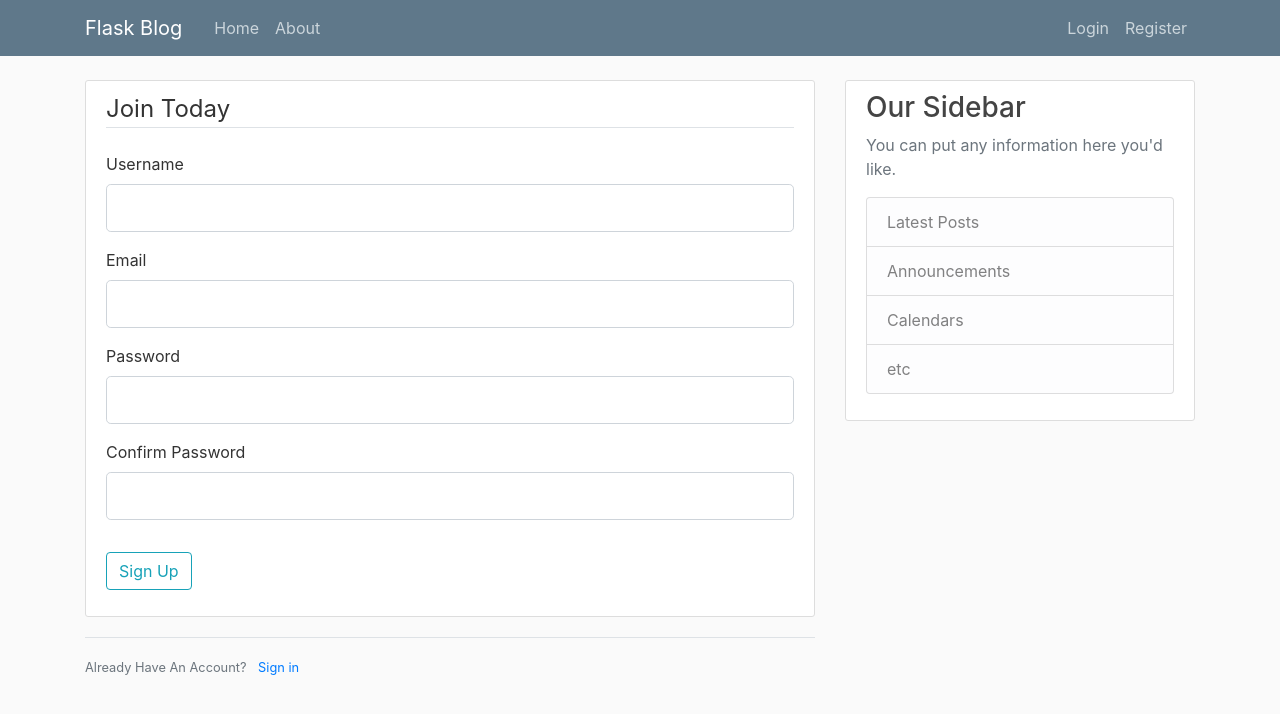
After one commit to ZongruiL/MyBlog, a Flask app: page /register in a window 1280 px wide. The commit adds this page. Shown: the top 714 px of the page. Run offline with Flask 2, Linux system fonts and the light colour scheme.

Commit message:
add input form

```diff
--- a/Flask_Blog/flaskblog.py
+++ b/Flask_Blog/flaskblog.py
@@ -1,5 +1,9 @@
-from flask import Flask,render_template,url_for
+from flask import Flask,render_template,url_for,flash,redirect
+from forms import RegistrationForm,LoginForm
+from flask_sqlalchemy import SQLAlchemy
 app = Flask(__name__)
+
+app.config['SECRET_KEY'] = 'f27d76de11771ec8a992862795014b55'
 
 posts = [
     {
@@ -25,5 +29,25 @@ def home():
 def about():
     return render_template('about.html',title='About')
 
+@app.route('/register',methods=['get','post'])
+def register():
+    form = RegistrationForm()
+    if form.validate_on_submit():
+        flash(f'Account created for {form.username.data}!','success')
+        return redirect(url_for('home'))
+    return render_template('register.html',title='Register',form=form)
+
+@app.route('/login',methods=['get','post'])
+def login():
+    form = LoginForm()
+    if form.validate_on_submit():
+        if form.email.data=='admin@blog.com' and form.password.data=='123':
+            flash('You have been logged in','success')
+            return redirect(url_for('home'))
+        else:
+            flash('Loginin unsuccessfully','danger')
+    return render_template('login.html',title='Login',form=form)
+
+
 if __name__=='__main__':
     app.run(debug=True)
--- /dev/null
+++ b/Flask_Blog/forms.py
@@ -0,0 +1,22 @@
+from flask_wtf import FlaskForm
+from wtforms import StringField, PasswordField, SubmitField, BooleanField
+from wtforms.validators import DataRequired, Length, Email, EqualTo
+
+
+class RegistrationForm(FlaskForm):
+    username = StringField('Username',
+                           validators=[DataRequired(), Length(min=2, max=20)])
+    email = StringField('Email',
+                        validators=[DataRequired(), Email()])
+    password = PasswordField('Password', validators=[DataRequired()])
+    confirm_password = PasswordField('Confirm Password',
+                                     validators=[DataRequired(), EqualTo('password')])
+    submit = SubmitField('Sign Up')
+
+
+class LoginForm(FlaskForm):
+    email = StringField('Email',
+                        validators=[DataRequired(), Email()])
+    password = PasswordField('Password', validators=[DataRequired()])
+    remember = BooleanField('Remember Me')
+    submit = SubmitField('Login')
--- a/Flask_Blog/templates/layout.html
+++ b/Flask_Blog/templates/layout.html
@@ -23,13 +23,13 @@
             </button>
             <div class="collapse navbar-collapse" id="navbarToggle">
               <div class="navbar-nav mr-auto">
-                <a class="nav-item nav-link" href="/">Home</a>
-                <a class="nav-item nav-link" href="/about">About</a>
+                <a class="nav-item nav-link" href="{{url_for('home')}}">Home</a>
+                <a class="nav-item nav-link" href="{{url_for('about')}}">About</a>
               </div>
 
               <div class="navbar-nav">
-                <a class="nav-item nav-link" href="/login">Login</a>
-                <a class="nav-item nav-link" href="/register">Register</a>
+                <a class="nav-item nav-link" href="{{url_for('login')}}">Login</a>
+                <a class="nav-item nav-link" href="{{url_for('register')}}">Register</a>
               </div>
             </div>
           </div>
@@ -39,6 +39,15 @@
       <main role="main" class="container">
         <div class="row">
           <div class="col-md-8">
+            {% with messages = get_flashed_messages(with_categories=true)%}
+                {%if messages%}
+                    {%for category, message in messages%}
+                        <div class="alert alert-{{category}}">
+                            {{message}}
+                        </div>
+                    {%endfor%}
+                {%endif%}
+            {%endwith%}
             {% block content %}{% endblock %}
           </div>
           <div class="col-md-4">
--- /dev/null
+++ b/Flask_Blog/templates/register.html
@@ -0,0 +1,75 @@
+{%extends "layout.html"%}
+{%block content%}
+    <div class="content-section">
+        <form method="post" action="">
+            {{form.hidden_tag()}}
+            <fieldset class="form-group">
+                <legend class="border-bottom mb-4">Join Today</legend>
+                <div class="form-group">
+                    {{form.username.label(class="form-control-label")}}
+
+                    {%if form.username.errors%}
+                        {{form.username(class="form-control form-control-lg is-invalid")}}
+                        <div class="invalid-feedback">
+                            {%for error in form.username.errors%}
+                                <span>{{error}}</span>
+                            {%endfor%}
+                        </div>
+                    {%else%}
+                        {{form.username(class="form-control form-control-lg")}}
+                    {%endif%}
+
+                </div>
+                <div class="form-group">
+                    {{form.email.label(class="form-control-label")}}
+                    {%if form.email.errors%}
+                        {{form.email(class="form-control form-control-lg is-invalid")}}
+                        <div class="invalid-feedback">
+                            {%for error in form.email.errors%}
+                                <span>{{error}}</span>
+                            {%endfor%}
+                        </div>
+                    {%else%}
+                        {{form.email(class="form-control form-control-lg")}}
+                    {%endif%}
+                </div>
+                <div class="form-group">
+                    {{form.password.label(class="form-control-label")}}
+                    {%if form.password.errors%}
+                        {{form.password(class="form-control form-control-lg is-invalid")}}
+                        <div class="invalid-feedback">
+                            {%for error in form.password.errors%}
+                                <span>{{error}}</span>
+                            {%endfor%}
+                        </div>
+                    {%else%}
+                        {{form.password(class="form-control form-control-lg")}}
+                    {%endif%}
+                </div>
+                <div class="form-group">
+                    {{form.confirm_password.label(class="form-control-label")}}
+                    {%if form.confirm_password.errors%}
+                        {{form.confirm_password(class="form-control form-control-lg is-invalid")}}
+                        <div class="invalid-feedback">
+                            {%for error in form.confirm_password.errors%}
+                                <span>{{error}}</span>
+                            {%endfor%}
+                        </div>
+                    {%else%}
+                        {{form.confirm_password(class="form-control form-control-lg")}}
+                    {%endif%}
+                </div>
+            </fieldset>
+            <div class="form-group">
+                {{form.submit(class="btn btn-outline-info")}}
+            </div>
+        </form>
+    </div>
+    <div class="border-top pt-3">
+        <small class="text-muted">
+            Already Have An Account?
+            <a class="ml-2" href="{{url_for('login')}}">Sign in</a>
+        </small>
+    </div>
+
+{%endblock content%}
```
Also changed, not shown: Flask_Blog/templates/login.html (added, +52 -0 lines), 14 other files.
